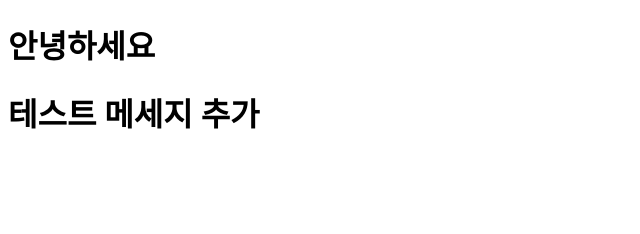
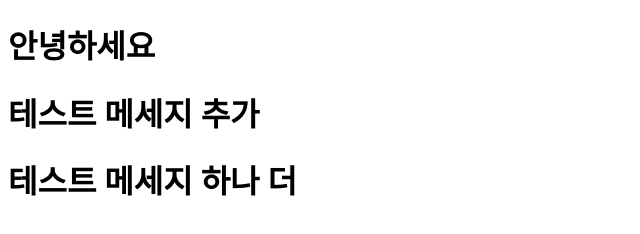
Before and after one commit to blueslame/test2, a plain HTML site: page index.htm in a window 1280 px wide. Shown: the whole page, without its empty margins (0-640 px from the left). Drawn offline with Linux system fonts and the light colour scheme.

Commit message:
add more line

```diff
--- a/index.htm
+++ b/index.htm
@@ -8,5 +8,6 @@
 <body>
     <h1>안녕하세요</h1>
     <h1>테스트 메세지 추가</h1>
+    <h1>테스트 메세지 하나 더</h1>
 </body>
 </html>
```
